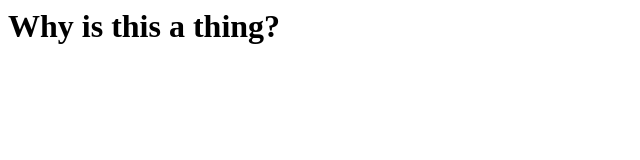
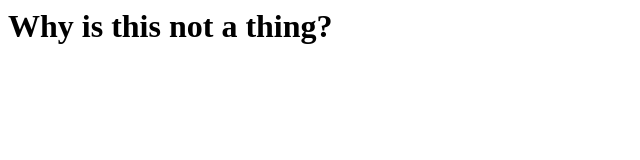
Before and after one commit to thayuyu/yunes-elhamad-m324-public, a plain HTML site: page index.html in a window 1280 px wide. Shown: the whole page, without its empty margins (0-640 px from the left). Drawn offline with Linux system fonts and the light colour scheme.

Commit message:
staging the conflict

```diff
--- a/index.html
+++ b/index.html
@@ -1 +1 @@
-<h1>Why is this a thing?</h1>
+<h1>Why is this not a thing?</h1>
```
